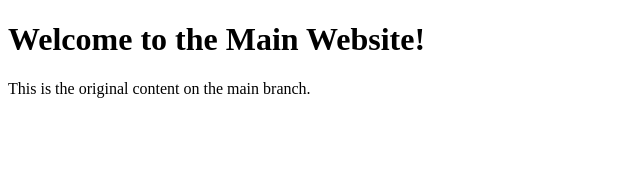
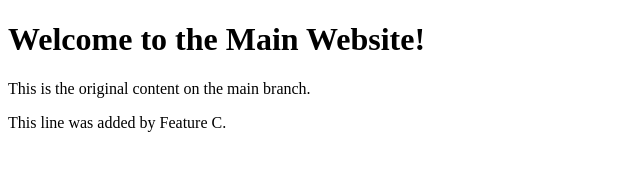
Before and after one commit to priyamvada1705/FEDF-sec-13, a plain HTML site: page index.html in a window 1280 px wide. Shown: the whole page, without its empty margins (0-640 px from the left). Drawn offline with Linux system fonts and the light colour scheme.

Commit message:
Add content for Feature C

```diff
--- a/index.html
+++ b/index.html
@@ -10,3 +10,4 @@
     <p>This is the original content on the main branch.</p>
 </body>
 </html>
+    <p>This line was added by Feature C.</p>
```
